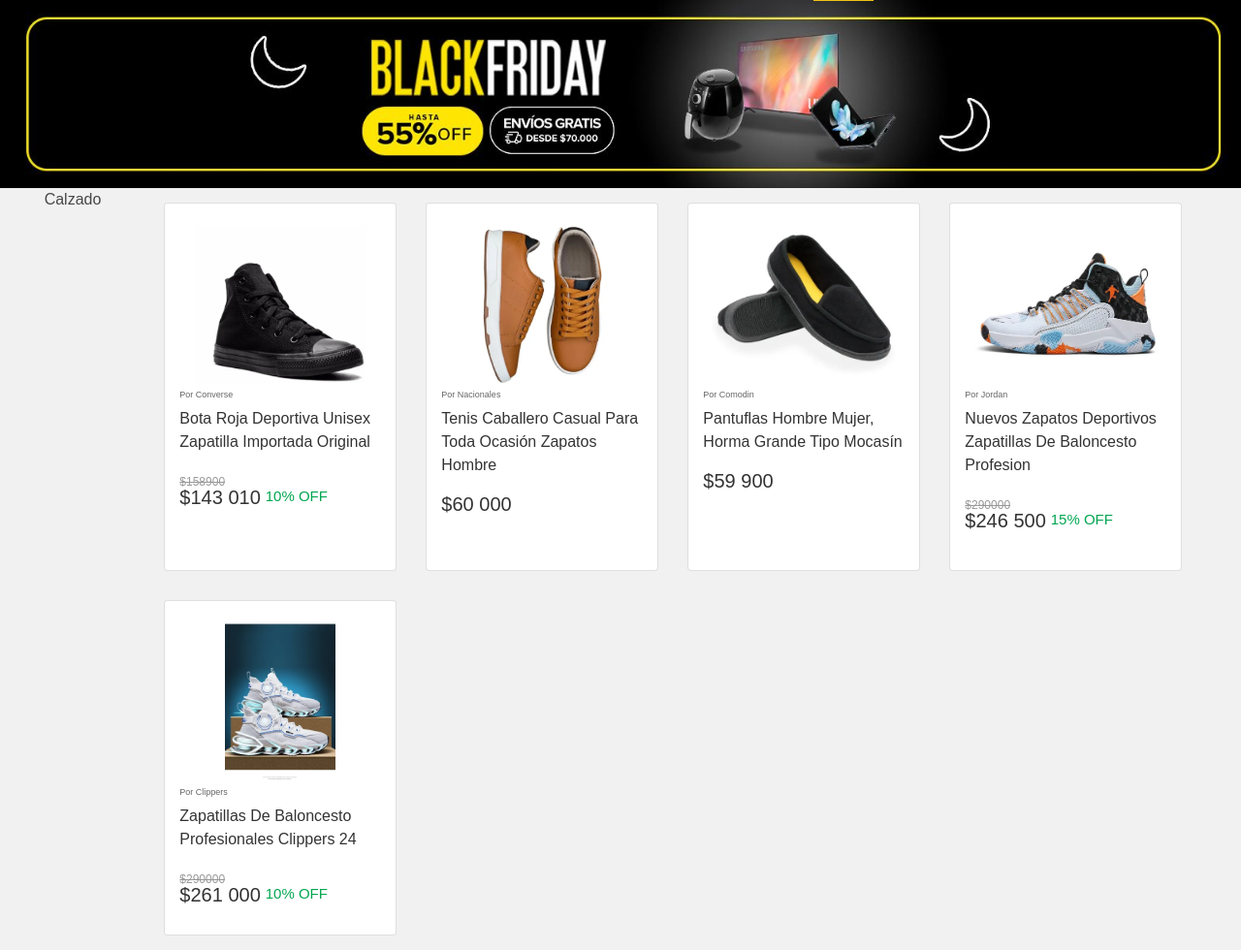
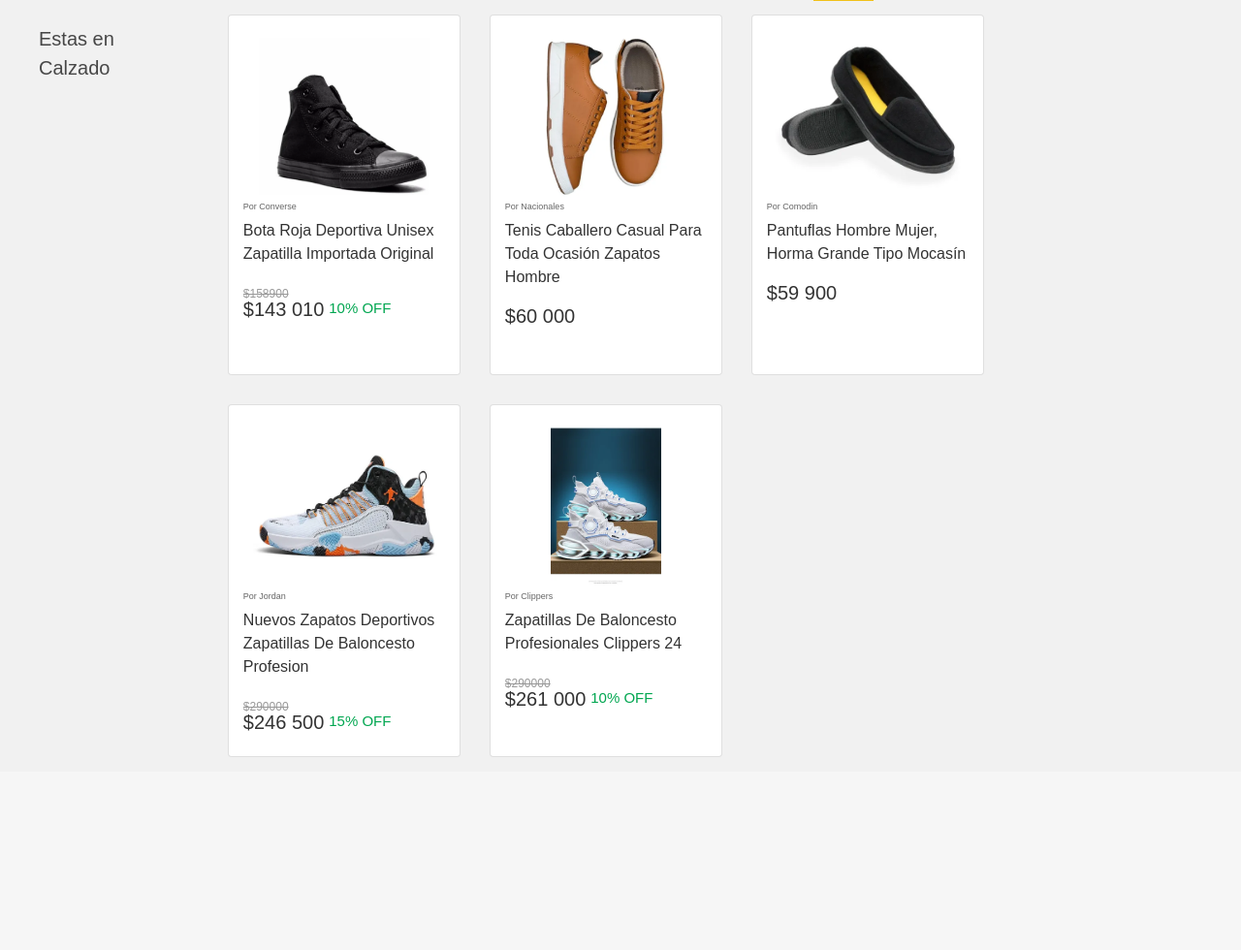
Before and after one commit to JuanDiaz1992/eccomerce, a Django app: a page that uses Aplicaciones/tiendaEnLinea/templates/list.html in a window 1280 px wide. Shown: the part 80-1060 px from the top of the page at 97% size. After the commit the page ends 861 px from the top, so only its background shows below. Run offline with Django 4.2, Linux system fonts and the light colour scheme; data comes from the database, SQL or seed files in the repository; both versions use the stored data as it was after the commit; some libraries are stand-ins or nearby versions; some web fonts are replaced.

Commit message:
actualización en el css

```diff
--- a/Aplicaciones/tiendaEnLinea/templates/list.html
+++ b/Aplicaciones/tiendaEnLinea/templates/list.html
@@ -2,15 +2,9 @@
 {% load static %}
 {% block title %} listado de productos {% endblock %}
 {% block content %}
-    <section class="banner__div__containerBannerCategoria">
-            <picture class="banner__div__picture--banner2">
-                <img src="{% static 'img/banner2.jpg' url %}" alt="modelo">
-            </picture>
-    </section>
-
     <section class="categoria__section">
-        <div>
-            <p>{{nombreCat}}</p>
+        <div class="categoria__section--nombreCategoria">
+            <p>Estas en {{nombreCat}}</p>
         </div>
         <div class="listado">
             {% for i in productos %}
--- a/static/styleheets/OtrasPaginas/categorias.css
+++ b/static/styleheets/OtrasPaginas/categorias.css
@@ -1,22 +1,26 @@
-.banner__div__containerBannerCategoria{
-    width: 100%;
-    margin-top: 80px;
-}
 .categoria__section{
     display: flex;
     justify-content: center;
     gap: 50px;
+    margin-top: 80px;
+}
+.categoria__section--nombreCategoria{
+    margin: 25px 0 0 40px;
+}
+.categoria__section--nombreCategoria p{
+    font-size: 20px;
+}
+.flexCard{
+    display: flex;
+    flex-direction: column;
+    justify-content: space-between;
+}
 
-
-}
 .logo_categoria{
     width: 99px;
     height: 84px;
 }
 
-.banner__div__picture--banner2 img{
-    width: 100%;
-}
 .filtros{
     width: 30%;
 }
@@ -61,6 +65,7 @@
 .descuento{
     font-size: 15px;
     color: #00a650 ;
+    margin-bottom: 0;
 }
 
 .marca{
--- a/static/styleheets/base.css
+++ b/static/styleheets/base.css
@@ -54,7 +54,7 @@
 	position: fixed;
 	z-index: 5;
 	width: 100%;
-	background-color: rgb(255, 255, 255);
+	background: #184a91;
 	display: flex;
 	align-items: center;
 	flex-direction: column;
--- a/static/styleheets/inicio/grid.css
+++ b/static/styleheets/inicio/grid.css
@@ -88,8 +88,10 @@
 	flex-direction: column;
 	justify-content: center;
 	align-items: center;
+	background-color: white;
+	margin-bottom: 5px;
+}
 
-}
 
 .section2__articles__picture img{
 	width:100%;
--- a/static/styleheets/nav.css
+++ b/static/styleheets/nav.css
@@ -1,8 +1,8 @@
 
 
 .nav{
+	max-width: 1364px;
 
-	background-color: var(--azul);
 	width: 100%;
 	display: flex;
 	align-items: center;
@@ -12,7 +12,7 @@
 
 .nav_container{
     width: 100%;
-	background: #184a91;
+
 	display: flex;
     justify-content: space-between;
     align-items: center;
```
Also changed, not shown: Aplicaciones/tiendaEnLinea/templates/index.html (+9 -8 lines), db.sqlite3.
